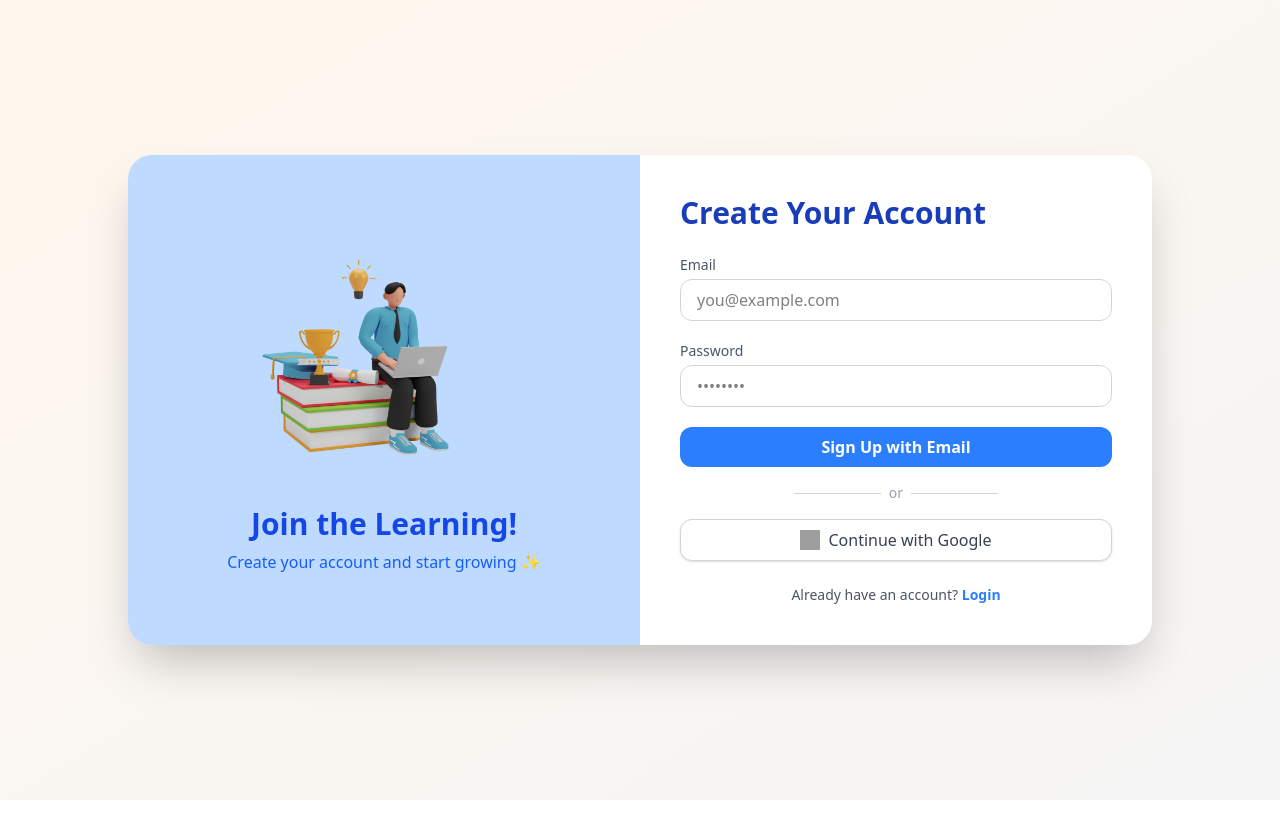
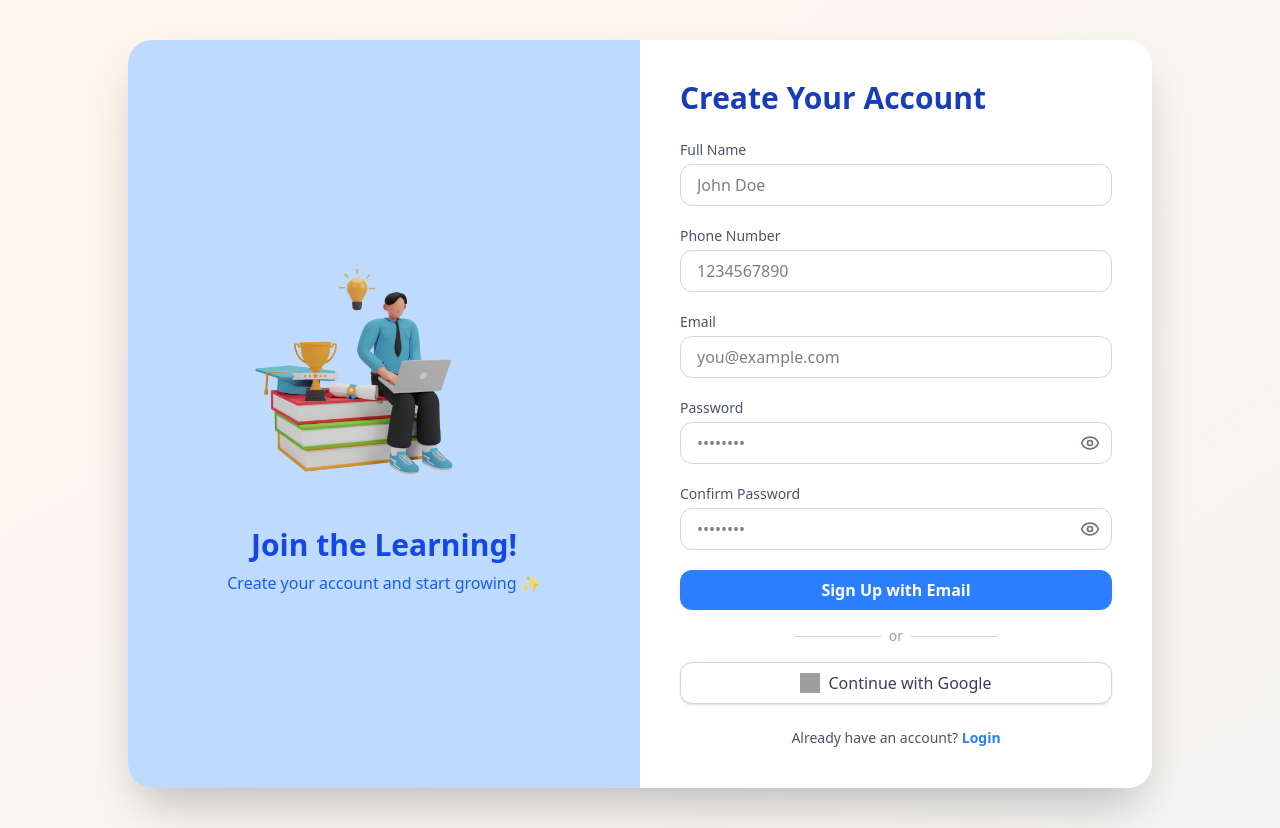
Before and after one commit to AreeshaShamsi/edustream, a React (Vite) app: page /signup in a window 1280 px wide. Before the commit the page ends 800 px from the top, so only its background shows below. Built offline with nearby package versions, Linux system fonts and the light colour scheme; no server answers; grey boxes are pictures that could not be loaded.

Commit message:
signup/signin

```diff
--- a/package.json
+++ b/package.json
@@ -21,6 +21,7 @@
     "react-hot-toast": "^2.5.2",
     "react-icons": "^5.5.0",
     "react-router-dom": "^7.6.1",
+    "react-toastify": "^11.0.5",
     "tailwindcss": "^4.1.8",
     "uuid": "^11.1.0"
   },
--- /dev/null
+++ b/src/context/LoadingContext.jsx
@@ -0,0 +1,21 @@
+// src/context/LoadingContext.jsx
+import React, { createContext, useState, useContext } from 'react';
+
+const LoadingContext = createContext();
+
+export const LoadingProvider = ({ children }) => {
+  const [loading, setLoading] = useState(false);
+
+  return (
+    <LoadingContext.Provider value={{ loading, setLoading }}>
+      {loading && (
+        <div className="fixed inset-0 bg-white bg-opacity-60 z-[9999] flex items-center justify-center">
+          <div className="w-16 h-16 border-4 border-blue-500 border-t-transparent rounded-full animate-spin"></div>
+        </div>
+      )}
+      {children}
+    </LoadingContext.Provider>
+  );
+};
+
+export const useLoading = () => useContext(LoadingContext);
--- a/src/main.jsx
+++ b/src/main.jsx
@@ -3,9 +3,13 @@ import { createRoot } from 'react-dom/client'
 import './index.css'
 import App from './App.jsx'
 import React from 'react'
+import { LoadingProvider } from './context/LoadingContext';
 
 createRoot(document.getElementById('root')).render(
+
   <StrictMode>
+    <LoadingProvider>
     <App />
+    </LoadingProvider>
   </StrictMode>,
 )
--- a/src/pages/Login.jsx
+++ b/src/pages/Login.jsx
@@ -4,15 +4,42 @@ import { auth, provider, db } from '../firebase';
 import { doc, getDoc } from 'firebase/firestore';
 import { useNavigate } from 'react-router-dom';
 import Pic from '../assets/Learning.png';
+import { Eye, EyeOff } from 'lucide-react';
+import { ToastContainer, toast } from 'react-toastify';
+import 'react-toastify/dist/ReactToastify.css';
+import { useLoading } from '../context/LoadingContext';
 
 const LoginPage = () => {
   const [email, setEmail] = useState('');
   const [password, setPassword] = useState('');
-  const [error, setError] = useState('');
+  const [showPassword, setShowPassword] = useState(false);
   const navigate = useNavigate();
+  const { loading, setLoading } = useLoading();
 
-  // Helper to redirect based on role
-  const redirectToDashboard = async (user) => {
+  const firebaseErrors = {
+    'auth/invalid-email': 'The email address is badly formatted.',
+    'auth/user-disabled': 'This user account has been disabled.',
+    'auth/user-not-found': 'No account found with this email.',
+    'auth/wrong-password': 'The password is incorrect.',
+    'auth/too-many-requests': 'Too many attempts. Please try again later.',
+    'auth/network-request-failed': 'Network error. Check your connection.',
+    'auth/popup-closed-by-user': 'Google sign-in popup was closed before completing.',
+    'auth/popup-blocked': 'Popup blocked. Please allow popups in your browser.',
+    'auth/account-exists-with-different-credential': 'This email is already linked with another sign-in method.',
+    'auth/unauthorized-domain': 'Unauthorized domain. Check Firebase auth settings.',
+    'auth/internal-error': 'Internal server error. Please try again later.',
+    'auth/operation-not-allowed': 'This authentication method is not enabled.',
+    'auth/invalid-credential': 'Invalid credentials provided.',
+    'auth/invalid-password': 'The password must be at least 6 characters.',
+    'auth/missing-email': 'Please enter an email address.',
+    'auth/missing-password': 'Please enter a password.',
+  };
+
+  const getFirebaseErrorMessage = (code) => {
+    return firebaseErrors[code] || 'An unexpected error occurred.';
+  };
+
+  const redirectToDashboard = async (user) => {  //rediect to dashboard
     const userDoc = await getDoc(doc(db, 'users', user.uid));
     if (userDoc.exists()) {
       const role = userDoc.data().role;
@@ -30,32 +57,41 @@ const LoginPage = () => {
 
   const handleEmailLogin = async (e) => {
     e.preventDefault();
+    if (!email || !password) {
+      toast.error('Please enter both email and password.');
+      return;
+    }
+
+    setLoading(true);
     try {
       const userCredential = await signInWithEmailAndPassword(auth, email, password);
       await redirectToDashboard(userCredential.user);
     } catch (err) {
-      setError(err.message);
+      toast.error(getFirebaseErrorMessage(err.code));
+    } finally {
+      setLoading(false);
     }
   };
 
   const handleGoogleLogin = async () => {
+    setLoading(true);
     try {
       const userCredential = await signInWithPopup(auth, provider);
       await redirectToDashboard(userCredential.user);
     } catch (err) {
-      setError(err.message);
+      toast.error(getFirebaseErrorMessage(err.code));
+    } finally {
+      setLoading(false);
     }
   };
 
   return (
-    <div className="min-h-screen flex items-center justify-center bg-gradient-to-br from-orange-50 to-neutral-100 px-4 py-10">
-      <div className="w-full max-w-5xl bg-white shadow-2xl rounded-3xl overflow-hidden grid grid-cols-1 md:grid-cols-2">
+    <div className="relative min-h-screen flex items-center justify-center bg-gradient-to-br from-orange-50 to-neutral-100 px-4 py-10">
+      <ToastContainer position="top-center" autoClose={2000} hideProgressBar newestOnTop />  {/*error message  */}
+
+      <div className="w-full max-w-5xl bg-white shadow-2xl rounded-3xl overflow-hidden grid grid-cols-1 md:grid-cols-2 relative z-10">
         <div className="bg-blue-200 p-6 md:p-10 flex flex-col justify-center items-center text-center">
-          <img
-            src={Pic}
-            alt="Teacher and Student"
-            className="w-full max-w-[300px] md:max-w-[360px] mb-6"
-          />
+          <img src={Pic} alt="Teacher and Student" className="w-full max-w-[300px] md:max-w-[360px] mb-6" />
           <h2 className="text-2xl md:text-3xl font-bold text-blue-700 mb-2">Welcome Back!</h2>
           <p className="text-blue-600 text-sm md:text-base">Learn something new every day ✨</p>
         </div>
@@ -64,8 +100,6 @@ const LoginPage = () => {
           <h3 className="text-xl md:text-3xl font-bold text-blue-800 mb-6 text-center md:text-left">
             Login to Your Account
           </h3>
-
-          {error && <p className="text-red-500 text-sm mb-4">{error}</p>}
 
           <form onSubmit={handleEmailLogin} className="space-y-5">
             <div>
@@ -81,20 +115,31 @@ const LoginPage = () => {
 
             <div>
               <label className="block mb-1 text-sm text-gray-600">Password</label>
+              <div className="relative">
                 <input
-                type="password"
+                  type={showPassword ? 'text' : 'password'}
                   placeholder="••••••••"
                   value={password}
                   onChange={(e) => setPassword(e.target.value)}
                   className="w-full px-4 py-2 border rounded-xl border-gray-300 focus:ring-2 focus:ring-blue-400 focus:outline-none"
                 />
+                <span
+                  className="absolute inset-y-0 right-3 flex items-center cursor-pointer text-gray-500"
+                  onClick={() => setShowPassword(!showPassword)}
+                >
+                  {showPassword ? <EyeOff size={20} /> : <Eye size={20} />}  {/* eye toggle */}
+                </span>
+              </div>
             </div>
 
             <button
               type="submit"
-              className="w-full bg-blue-500 text-white py-2 rounded-xl font-semibold hover:bg-blue-600 transition"
+              disabled={loading}
+              className={`w-full py-2 rounded-xl font-semibold transition ${
+                loading ? 'bg-blue-300 cursor-not-allowed' : 'bg-blue-500 hover:bg-blue-600 text-white'
+              }`}
             >
-              Login with Email
+              {loading ? 'Logging in...' : 'Login with Email'}
             </button>
           </form>
 
@@ -106,6 +151,7 @@ const LoginPage = () => {
 
           <button
             onClick={handleGoogleLogin}
+            disabled={loading}
             className="w-full flex items-center justify-center gap-2 bg-white border border-gray-300 text-gray-700 py-2 rounded-xl shadow-sm hover:bg-gray-50 transition"
           >
             <img src="https://www.svgrepo.com/show/475656/google-color.svg" alt="Google" className="w-5 h-5" />
--- a/src/pages/Signup.jsx
+++ b/src/pages/Signup.jsx
@@ -1,81 +1,196 @@
 import React, { useState } from 'react';
 import { createUserWithEmailAndPassword, signInWithPopup } from 'firebase/auth';
-import { auth, provider } from '../firebase';
+import { auth, provider, db } from '../firebase';
 import { useNavigate } from 'react-router-dom';
+import { doc, setDoc } from 'firebase/firestore';
 import Pic from '../assets/Learning.png';
+import { Eye, EyeOff } from 'lucide-react';
+import { ToastContainer, toast } from 'react-toastify';
+import 'react-toastify/dist/ReactToastify.css';
 
 const SignupPage = () => {
+  const [fullName, setFullName] = useState('');
+  const [phone, setPhone] = useState('');
   const [email, setEmail] = useState('');
   const [password, setPassword] = useState('');
-  const [error, setError] = useState('');
+  const [confirmPassword, setConfirmPassword] = useState('');
+  const [showPassword, setShowPassword] = useState(false);
+  const [showConfirmPassword, setShowConfirmPassword] = useState(false);
+  const [loading, setLoading] = useState(false);
+
   const navigate = useNavigate();
+
+  const firebaseErrors = {
+    'auth/email-already-in-use': 'This email is already registered.',
+    'auth/invalid-email': 'Please enter a valid email address.',
+    'auth/weak-password': 'Password should be at least 6 characters.',
+    'auth/network-request-failed': 'Network error. Check your connection.',
+  };
+
+  const getFirebaseErrorMessage = (code) => {
+    return firebaseErrors[code] || 'Something went wrong. Please try again.';
+  };
 
   const handleEmailSignup = async (e) => {
     e.preventDefault();
+
+    if (!fullName || !phone || !email || !password || !confirmPassword) {
+      toast.error('Please fill in all fields.');
+      return;
+    }
+
+    if (password !== confirmPassword) {
+      toast.error('Passwords do not match.');
+      return;
+    }
+
+    setLoading(true);
     try {
-      await createUserWithEmailAndPassword(auth, email, password);
+      const userCredential = await createUserWithEmailAndPassword(auth, email, password);
+      const user = userCredential.user;
+
+      await setDoc(doc(db, 'users', user.uid), {
+        fullName,
+        phone,
+        email,
+        uid: user.uid,
+        role: '',
+      });
+
       navigate('/basic-info');
     } catch (err) {
-      setError(err.message);
+      toast.error(getFirebaseErrorMessage(err.code));
+    } finally {
+      setLoading(false);
     }
   };
 
   const handleGoogleSignup = async () => {
+    setLoading(true);
     try {
-      await signInWithPopup(auth, provider);
+      const result = await signInWithPopup(auth, provider);
+      const user = result.user;
+
+      await setDoc(doc(db, 'users', user.uid), {
+        fullName: user.displayName || '',
+        phone: '',
+        email: user.email,
+        uid: user.uid,
+        role: '',
+      });
+
       navigate('/basic-info');
     } catch (err) {
-      setError(err.message);
+      toast.error(getFirebaseErrorMessage(err.code));
+    } finally {
+      setLoading(false);
     }
   };
 
   return (
-    <div className="min-h-screen flex items-center justify-center bg-gradient-to-br from-orange-50 to-neutral-100 px-4 py-10">
+    <div className="relative min-h-screen flex items-center justify-center bg-gradient-to-br from-orange-50 to-neutral-100 px-4 py-10">
+      <ToastContainer position="top-center" autoClose={2000} hideProgressBar newestOnTop />
+
+      {loading && (
+        <div className="absolute inset-0 bg-white bg-opacity-60 flex items-center justify-center z-50">
+          <div className="w-16 h-16 border-4 border-blue-500 border-t-transparent rounded-full animate-spin"></div>
+        </div>
+      )}
+
       <div className="w-full max-w-5xl bg-white shadow-2xl rounded-3xl overflow-hidden grid grid-cols-1 md:grid-cols-2">
-
-        {/* Left Side Image + Intro */}
-        <div className="bg-blue-200 p-6 sm:p-10 flex flex-col justify-center items-center text-center">
-          <img src={Pic} alt="Learning" className="w-full max-w-[280px] sm:max-w-[340px] mb-6" />
-          <h2 className="text-xl sm:text-2xl md:text-3xl font-bold text-blue-700 mb-2">Join the Learning!</h2>
-          <p className="text-blue-600 text-sm sm:text-base">Create your account and start growing ✨</p>
+        {/* Left Section */}
+        <div className="bg-blue-200 p-6 md:p-10 flex flex-col justify-center items-center text-center">
+          <img src={Pic} alt="Learning" className="w-full max-w-[300px] md:max-w-[360px] mb-6" />
+          <h2 className="text-2xl md:text-3xl font-bold text-blue-700 mb-2">Join the Learning!</h2>
+          <p className="text-blue-600 text-sm md:text-base">Create your account and start growing ✨</p>
         </div>
 
-        {/* Right Side Form */}
-        <div className="p-6 sm:p-10 flex flex-col justify-center">
-          <h3 className="text-xl sm:text-2xl md:text-3xl font-bold text-blue-800 mb-6 text-center md:text-left">
+        {/* Right Section */}
+        <div className="p-6 md:p-10 flex flex-col justify-center">
+          <h3 className="text-xl md:text-3xl font-bold text-blue-800 mb-6 text-center md:text-left">
             Create Your Account
           </h3>
 
-          {error && <p className="text-red-500 text-sm mb-4 text-center">{error}</p>}
+          <form onSubmit={handleEmailSignup} className="space-y-5">
+            <div>
+              <label className="block mb-1 text-sm text-gray-600">Full Name</label>
+              <input
+                type="text"
+                value={fullName}
+                onChange={(e) => setFullName(e.target.value)}
+                placeholder="John Doe"
+                className="w-full px-4 py-2 border rounded-xl border-gray-300 focus:ring-2 focus:ring-blue-400 focus:outline-none"
+              />
+            </div>
 
-          <form onSubmit={handleEmailSignup} className="space-y-5">
+            <div>
+              <label className="block mb-1 text-sm text-gray-600">Phone Number</label>
+              <input
+                type="tel"
+                value={phone}
+                onChange={(e) => setPhone(e.target.value)}
+                placeholder="1234567890"
+                className="w-full px-4 py-2 border rounded-xl border-gray-300 focus:ring-2 focus:ring-blue-400 focus:outline-none"
+              />
+            </div>
+
             <div>
               <label className="block mb-1 text-sm text-gray-600">Email</label>
               <input
                 type="email"
-                placeholder="you@example.com"
                 value={email}
                 onChange={(e) => setEmail(e.target.value)}
+                placeholder="you@example.com"
                 className="w-full px-4 py-2 border rounded-xl border-gray-300 focus:ring-2 focus:ring-blue-400 focus:outline-none"
               />
             </div>
 
             <div>
               <label className="block mb-1 text-sm text-gray-600">Password</label>
-              <input
-                type="password"
-                placeholder="••••••••"
-                value={password}
-                onChange={(e) => setPassword(e.target.value)}
-                className="w-full px-4 py-2 border rounded-xl border-gray-300 focus:ring-2 focus:ring-blue-400 focus:outline-none"
-              />
+              <div className="relative">
+                <input
+                  type={showPassword ? 'text' : 'password'}
+                  value={password}
+                  onChange={(e) => setPassword(e.target.value)}
+                  placeholder="••••••••"
+                  className="w-full px-4 py-2 border rounded-xl border-gray-300 focus:ring-2 focus:ring-blue-400 focus:outline-none"
+                />
+                <span
+                  onClick={() => setShowPassword(!showPassword)}
+                  className="absolute inset-y-0 right-3 flex items-center text-gray-500 cursor-pointer"
+                >
+                  {showPassword ? <EyeOff size={20} /> : <Eye size={20} />}
+                </span>
+              </div>
+            </div>
+
+            <div>
+              <label className="block mb-1 text-sm text-gray-600">Confirm Password</label>
+              <div className="relative">
+                <input
+                  type={showConfirmPassword ? 'text' : 'password'}
+                  value={confirmPassword}
+                  onChange={(e) => setConfirmPassword(e.target.value)}
+                  placeholder="••••••••"
+                  className="w-full px-4 py-2 border rounded-xl border-gray-300 focus:ring-2 focus:ring-blue-400 focus:outline-none"
+                />
+                <span
+                  onClick={() => setShowConfirmPassword(!showConfirmPassword)}
+                  className="absolute inset-y-0 right-3 flex items-center text-gray-500 cursor-pointer"
+                >
+                  {showConfirmPassword ? <EyeOff size={20} /> : <Eye size={20} />}
+                </span>
+              </div>
             </div>
 
             <button
               type="submit"
-              className="w-full bg-blue-500 text-white py-2 rounded-xl font-semibold hover:bg-blue-600 transition"
+              disabled={loading}
+              className={`w-full py-2 rounded-xl font-semibold transition ${
+                loading ? 'bg-blue-300 cursor-not-allowed' : 'bg-blue-500 hover:bg-blue-600 text-white'
+              }`}
             >
-              Sign Up with Email
+              {loading ? 'Creating Account...' : 'Sign Up with Email'}
             </button>
           </form>
 
@@ -87,6 +202,7 @@ const SignupPage = () => {
 
           <button
             onClick={handleGoogleSignup}
+            disabled={loading}
             className="w-full flex items-center justify-center gap-2 bg-white border border-gray-300 text-gray-700 py-2 rounded-xl shadow-sm hover:bg-gray-50 transition"
           >
             <img
```
Also changed, not shown: 1 other file (tests, documents, lock files or other folders). Lines whose indentation alone changed are shown as unchanged.
